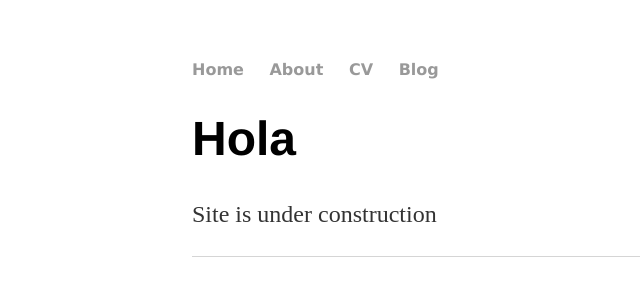
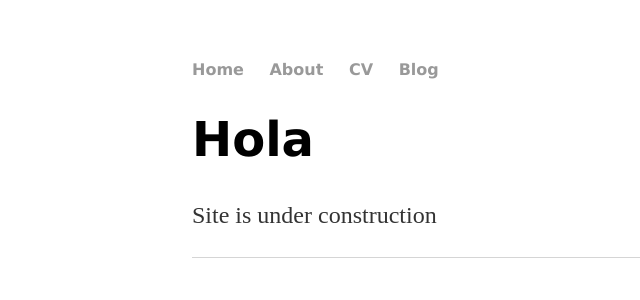
Before and after one commit to bianca-stancu/bianca-stancu.github.io, a Jekyll site: the page built from index.html, in a window 1280 px wide. Shown: the top 300 px of the page, without its empty margins (0-640 px from the left). Built offline with Jekyll 4.4.1, drawn with Linux system fonts in a browser that asks for light colours.

Commit message:
Update main.css

```diff
--- a/css/main.css
+++ b/css/main.css
@@ -21,7 +21,7 @@ a:hover {
 }
 h1 {
     font-size: 3em;
-    font-family:'Helvetica', 'Arial', 'Sans-Serif';
+    font-family:'Lucida Sans Unicode', 'Arial', 'Sans-Serif';
 }
 p {
     font-size: 1.5em;
```
